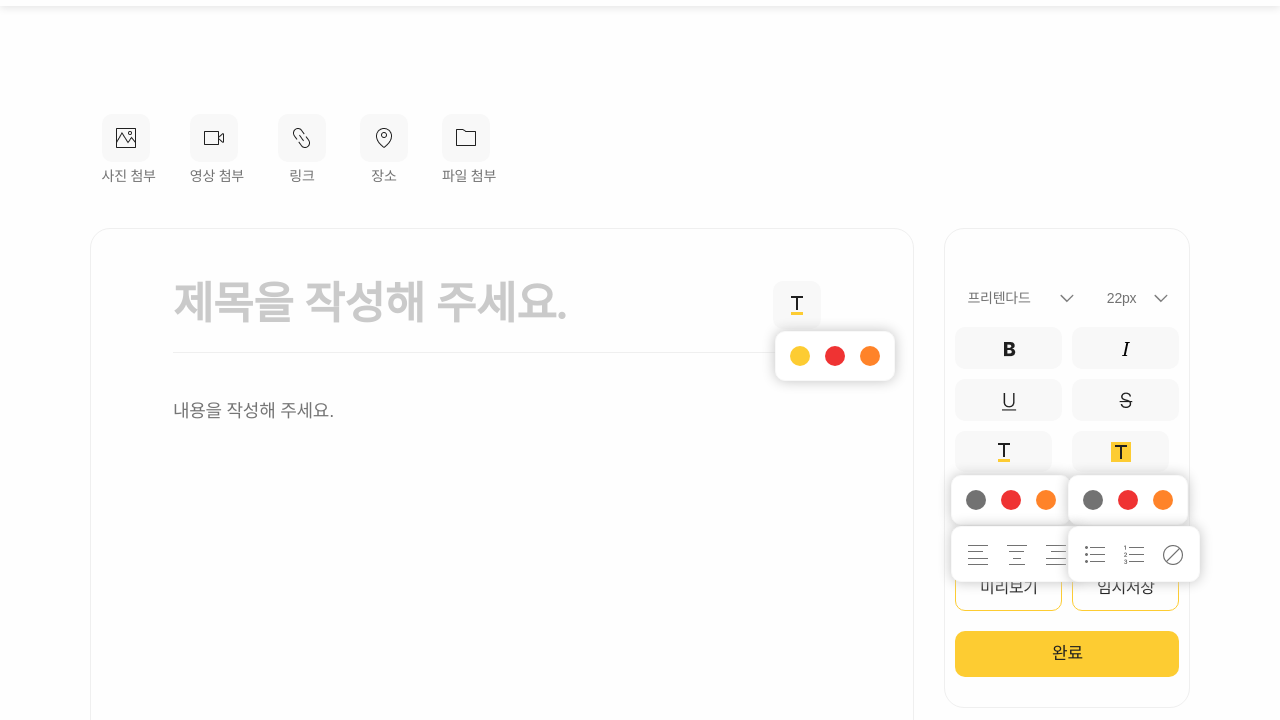
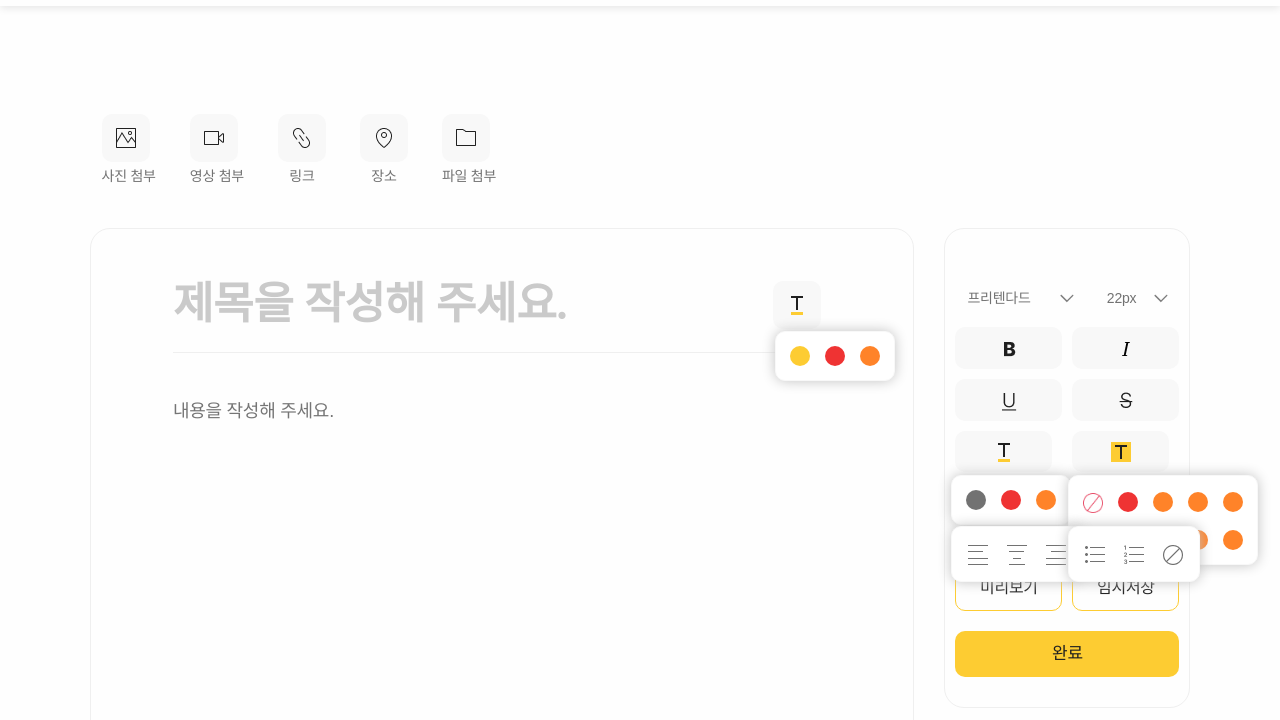
Before and after one commit to puritechlab1155/blog, a plain HTML site: page edit.html in a window 1280 px wide. Shown: the part 80-800 px from the top of the page. Drawn offline with Linux system fonts and the light colour scheme; a web font is replaced by a local one.

Commit message:
컬러팔레트 1차 수정

```diff
--- a/css/main.css
+++ b/css/main.css
@@ -1440,19 +1440,24 @@ color: #afafaf;
 .edit .right-panel .g-15 {
   gap: 15px
 }
-.edit  .circle {
-  width: 10px;
-  height: 10px;
-  display: block;
-  background-color: #222222;
-  border-radius: 50%;
-}
-.edit .color-a,
-.edit .color-b,
-.edit  .color-c,
+.edit .circle-color,
 .edit .color-title {
   width: 20px;
   height: 20px;
+  display: block;
+  background-color: #727272;
+  border-radius: 50%;
+}
+.edit .flex {
+  display: flex;
+}
+.edit .flex-direc {
+  flex-direction: column;
+}
+.edit .right-panel .array-box .array-img-20 {
+  min-width: 20px;
+  min-height: 20px;
+  width: 100%;
 }
 .edit .color-a {
   background-color: #727272;
--- a/edit.html
+++ b/edit.html
@@ -124,9 +124,9 @@
                                         <!-- 컬러패널 -->
                                         <div class="style-pop"> <!-- 클릭했을때 나타나기-->
                                             <ul class="array-box title-color">
-                                                <button type="button" class="pop-list"><div class="circle color-title"></div></button>
-                                                <button type="button" class="pop-list"><div class="circle color-b"></div></button>
-                                                <button type="button" class="pop-list"><div class="circle color-c"></div></button>
+                                                <button type="button" class="pop-list"><div class="circle-color color-title"></div></button>
+                                                <button type="button" class="pop-list"><div class="circle-color color-b"></div></button>
+                                                <button type="button" class="pop-list"><div class="circle-color color-c"></div></button>
                                             </ul>
                                         </div>
 
@@ -175,20 +175,31 @@
                                     <!-- 컬러 패널 -->
                                     <div class="style-pop"> <!-- 클릭했을때 나타나기-->
                                         <ul class="array-box">
-                                            <button type="button" class="pop-list"><div class="circle color-a"></div></button>
-                                            <button type="button" class="pop-list"><div class="circle color-b"></div></button>
-                                            <button type="button" class="pop-list"><div class="circle color-c"></div></button>
+                                            <button type="button" class="pop-list"><div class="circle-color color-a"></div></button>
+                                            <button type="button" class="pop-list"><div class="circle-color color-b"></div></button>
+                                            <button type="button" class="pop-list"><div class="circle-color color-c"></div></button>
                                         </ul>
                                     </div>
                                     <button type="button" class="backcolor-btn btn-04">
                                         <img class="edit-img" src="img/edit/backcolor-icon.png" alt="본문 폰트 배경색 아이콘">
                                     </button>
-                                    <!-- 컬러 패널 -->
+                                    <!-- 배경컬러 패널 -->
                                     <div class="style-pop"> <!-- 클릭했을때 나타나기-->
-                                        <ul class="array-box">
-                                            <button type="button" class="pop-list"><div class="circle color-a"></div></button>
-                                            <button type="button" class="pop-list"><div class="circle color-b"></div></button>
-                                            <button type="button" class="pop-list"><div class="circle color-c"></div></button>
+                                        <ul class="array-box flex-direc">
+                                            <div class="g-15 flex">
+                                                <button type="button" class="pop-list"><img class="array-img-20" src="img/edit/bg-none.png" alt="배경없음 아이콘"/></button>
+                                                <button type="button" class="pop-list"><div class="circle-color color-b"></div></button>
+                                                <button type="button" class="pop-list"><div class="circle-color color-c"></div></button>
+                                                <button type="button" class="pop-list"><div class="circle-color color-c"></div></button>
+                                                <button type="button" class="pop-list"><div class="circle-color color-c"></div></button>
+                                            </div>
+                                            <div class="g-15 flex">
+                                                <button type="button" class="pop-list"><div class="circle-color color-a"></div></button>
+                                                <button type="button" class="pop-list"><div class="circle-color color-b"></div></button>
+                                                <button type="button" class="pop-list"><div class="circle-color color-c"></div></button>
+                                                <button type="button" class="pop-list"><div class="circle-color color-c"></div></button>
+                                                <button type="button" class="pop-list"><div class="circle-color color-c"></div></button>
+                                            </div>
                                         </ul>
                                     </div>
                                 </div>
```
Also changed, not shown: img/edit/bg-none.png (added).
